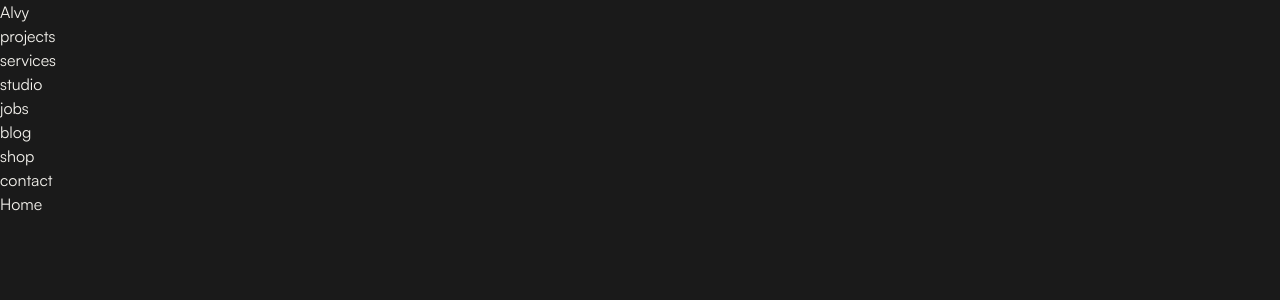
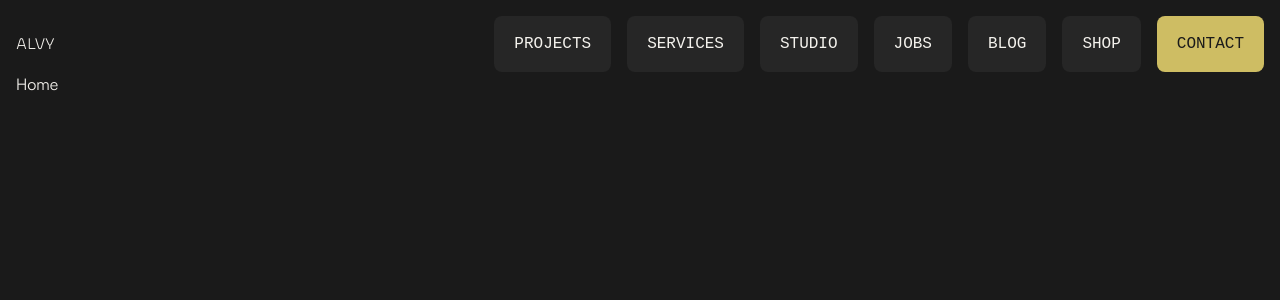
Before and after one commit to ubong-s/alvy, a Next.js app: page / in a window 1280 px wide. Shown: the top 300 px of the page. Built offline with nearby package versions, Linux system fonts and the light colour scheme.

Commit message:
initial navbar styling completed

```diff
--- a/app/components/navbar/Logo.tsx
+++ b/app/components/navbar/Logo.tsx
@@ -1,5 +1,11 @@
+"use client";
+
 import Link from "next/link";
 
 export const Logo = () => {
-  return <Link href="/">Alvy</Link>;
+  return (
+    <Link href="/" className="uppercase font-chillax">
+      Alvy
+    </Link>
+  );
 };
--- /dev/null
+++ b/app/components/navbar/MenuItem.tsx
@@ -0,0 +1,28 @@
+"use client";
+
+import Link from "next/link";
+
+interface MenuItemProps {
+  link: {
+    title: string;
+    href: string;
+  };
+  onClick: () => void;
+}
+
+export const MenuItem: React.FC<MenuItemProps> = ({ link, onClick }) => {
+  return (
+    <li
+      key={link.title}
+      className="rounded-lg bg-cod-gray-1 w-full uppercase font-roboto-mono hover:bg-sundance hover:text-cod-gray last:bg-sundance last:text-cod-gray hover:last:text-t-light hover:last:bg-cod-gray-1 transition-colors"
+    >
+      <Link
+        href={link.href}
+        onClick={onClick}
+        className="inline-block py-4 px-5 w-full"
+      >
+        {link.title}
+      </Link>
+    </li>
+  );
+};
--- a/app/components/navbar/index.tsx
+++ b/app/components/navbar/index.tsx
@@ -1,20 +1,46 @@
+"use client";
+
+import { useCallback, useState } from "react";
+
 import { menu_links } from "@/constants";
 import { Logo } from "./Logo";
-import { link } from "fs";
-import Link from "next/link";
+import { MenuItem } from "./Menuitem";
 
 export const Navbar = () => {
+  const [isMenuOpen, setIsMenuOpen] = useState(false);
+
+  const toggleMenu = useCallback(() => {
+    setIsMenuOpen((value) => !value);
+  }, []);
+
+  const closeMenu = useCallback(() => {
+    setIsMenuOpen(false);
+  }, []);
+
   return (
-    <nav>
+    <nav className="flex items-center justify-between">
       <Logo />
 
-      <ul>
+      <ul
+        className={`fixed top-[90px] left-4 right-4 flex flex-col gap-4 bg-cod-gray-2 p-4 rounded-lg translate-x-[100vw] transition-all opacity-0 ${
+          isMenuOpen && "translate-x-[0%] opacity-100"
+        } lg:relative lg:flex-row lg:items-center lg:top-0 lg:left-0 lg:right-0 lg:p-0 lg:bg-transparent lg:translate-x-[0%] opacity-100`}
+      >
         {menu_links.map((link) => (
-          <li key={link.title}>
-            <Link href={link.href}>{link.title}</Link>
-          </li>
+          <MenuItem key={link.title} link={link} onClick={closeMenu} />
         ))}
       </ul>
+
+      <button
+        className={`group p-4 bg-cod-gray-1 flex flex-col  w-[65px] h-[55px] rounded-lg transition-colors hover:bg-sundance items-center ${
+          isMenuOpen ? "justify-center" : "justify-between"
+        } lg:hidden`}
+        onClick={toggleMenu}
+      >
+        <div className={`menu__bar ${isMenuOpen && "rotate-45"}`}></div>
+        <div className={`menu__bar ${isMenuOpen && "w-[0] opacity-0"}`}></div>
+        <div className={`menu__bar ${isMenuOpen && "-rotate-45"}`}></div>
+      </button>
     </nav>
   );
 };
--- a/app/components/topbar/index.tsx
+++ b/app/components/topbar/index.tsx
@@ -1,4 +1,4 @@
-import React from "react";
+"use client";
 
 export const TopBar = () => {
   return <div>TopBar</div>;
--- a/app/globals.css
+++ b/app/globals.css
@@ -1,6 +1,8 @@
 @tailwind base;
 @tailwind components;
 @tailwind utilities;
+
+@import url("https://fonts.googleapis.com/css2?family=Roboto+Mono&display=swap");
 
 @font-face {
   font-family: "Satoshi-Light";
@@ -50,3 +52,7 @@ h5,
 h6 {
   @apply font-chillax;
 }
+
+.menu__bar {
+  @apply h-[1px] bg-t-light w-full group-hover:bg-cod-gray  transition-all;
+}
--- a/app/layout.tsx
+++ b/app/layout.tsx
@@ -13,7 +13,7 @@ export default function RootLayout({
 }) {
   return (
     <html lang="en">
-      <body>
+      <body className="p-4">
         <Header />
         <>{children}</>
       </body>
--- a/tailwind.config.js
+++ b/tailwind.config.js
@@ -11,10 +11,12 @@ module.exports = {
         chillax: "Chillax",
         "satoshi-light": "Satoshi-Light",
         "satoshi-regular": "Satoshi-Regular",
+        "roboto-mono": `'Roboto Mono', monospace`,
       },
       colors: {
         "cod-gray": "#1A1A1A",
-        "cod-gray-1": "#1E1E1E",
+        "cod-gray-1": "rgba(255, 255, 255, 0.05)",
+        "cod-gray-2": "rgba(255, 255, 255, 0.03)",
         "t-light": "#F4F2ED",
         sundance: "#CEBD63",
       },
```
